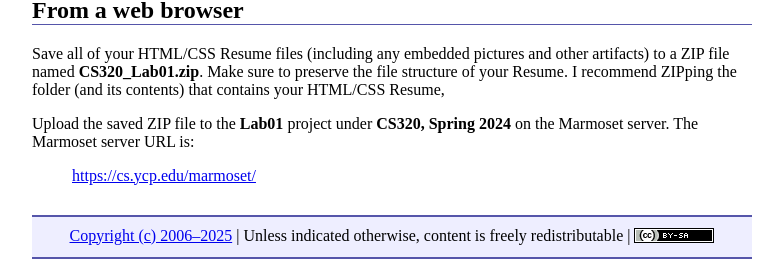
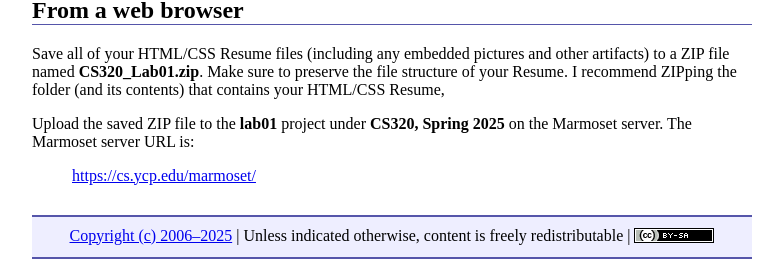
Before and after one commit to ycpcs/cs320-spring2025, a Jekyll site: the page built from labs/lab01.md, in a window 1280 px wide. Shown: the part 2044-2310 px from the top of the page, without its empty margins (248-1031 px from the left). Built offline with Jekyll 4.4.1, drawn with Linux system fonts in a browser that asks for light colours.

Commit message:
correct labs

```diff
--- a/labs/lab01.md
+++ b/labs/lab01.md
@@ -82,6 +82,6 @@ From a web browser
 
 Save all of your HTML/CSS Resume files (including any embedded pictures and other artifacts) to a ZIP file named **CS320_Lab01.zip**.  Make sure to preserve the file structure of your Resume.  I recommend ZIPping the folder (and its contents) that contains your HTML/CSS Resume,
 
-Upload the saved ZIP file to the **Lab01** project under **CS320, Spring 2024** on the Marmoset server. The Marmoset server URL is:
+Upload the saved ZIP file to the **lab01** project under **CS320, Spring 2025** on the Marmoset server. The Marmoset server URL is:
 
 > [https://cs.ycp.edu/marmoset/](https://cs.ycp.edu/marmoset/)
```
Also changed, not shown: labs/lab00.md (+1 -1 lines).
